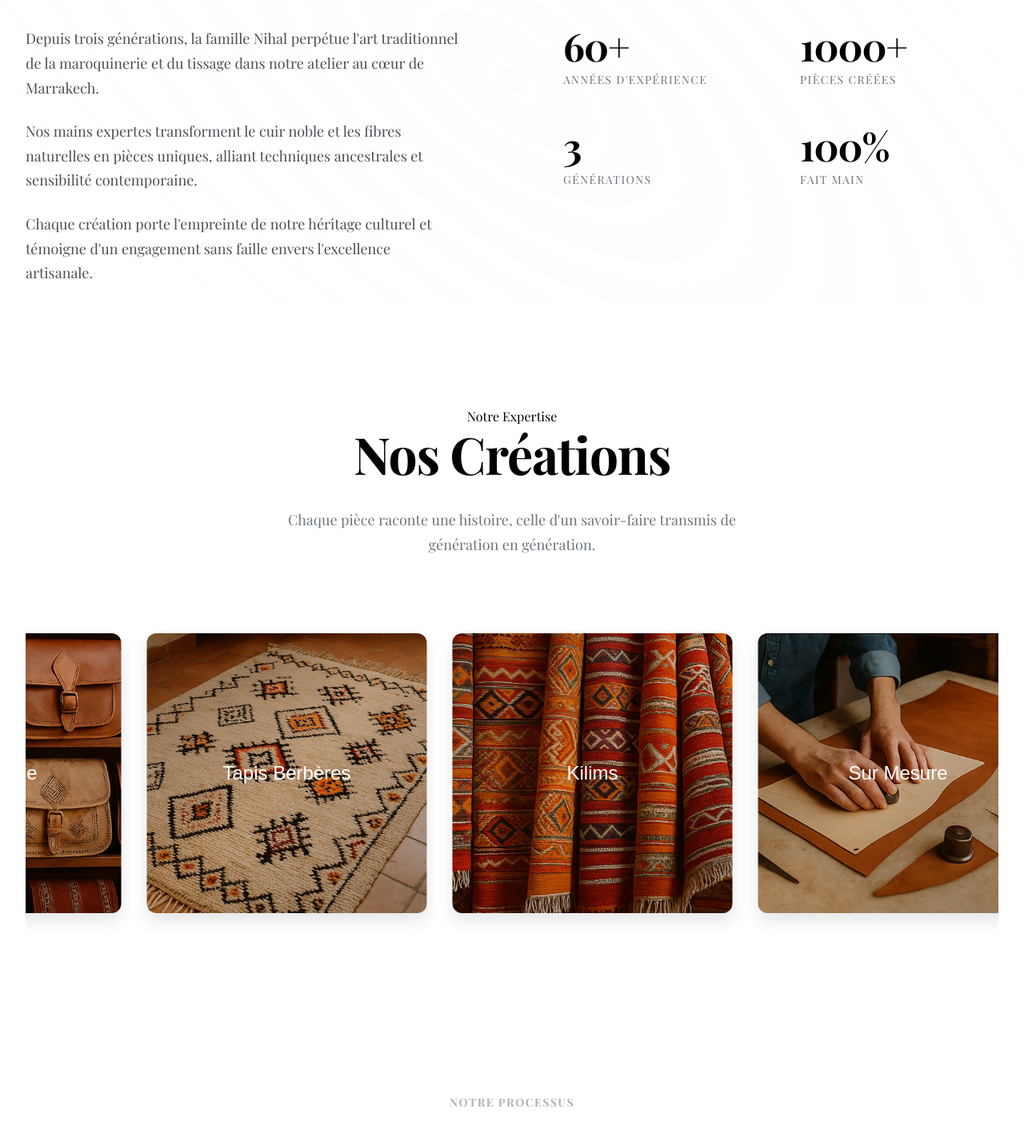
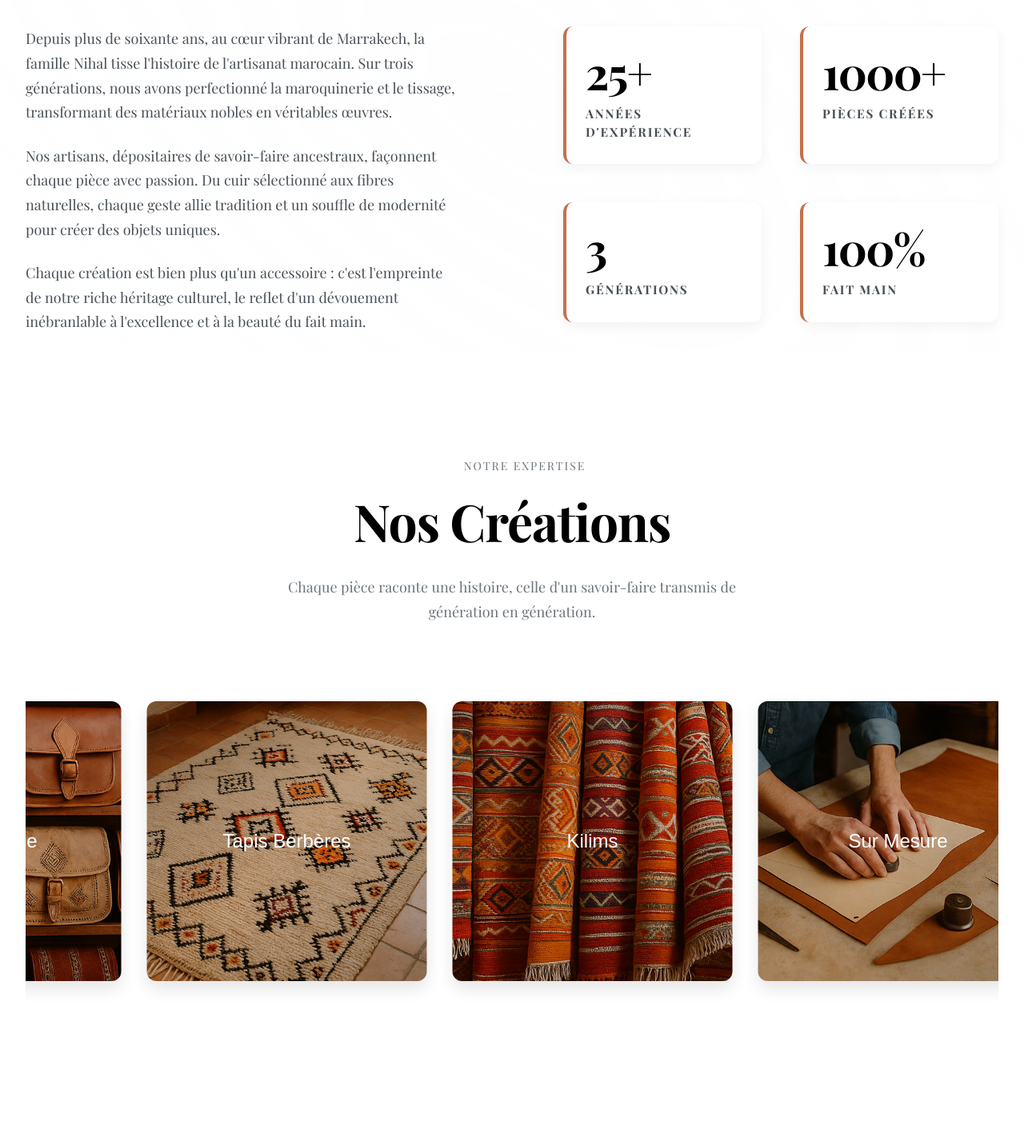
Before and after one commit to MarrakchiKid/artisanat-nihal, a Next.js app: page / in a window 1280 px wide. Shown: the part 980-2402 px from the top of the page at 80% size. Built offline with nearby package versions, Linux system fonts and the light colour scheme.

Commit message:
Amélioration de la section "Notre histoire" de la page d'accueil

```diff
--- a/src/app/(main)/_components/about.tsx
+++ b/src/app/(main)/_components/about.tsx
@@ -13,14 +13,14 @@ const AboutSection = () => {
         </div>
         <div className={styles.aboutGrid}>
           <div className={styles.aboutText}>
-            <p>Depuis trois générations, la famille Nihal perpétue l'art traditionnel de la maroquinerie et du tissage dans notre atelier au cœur de Marrakech.</p>
-            <p>Nos mains expertes transforment le cuir noble et les fibres naturelles en pièces uniques, alliant techniques ancestrales et sensibilité contemporaine.</p>
-            <p>Chaque création porte l'empreinte de notre héritage culturel et témoigne d'un engagement sans faille envers l'excellence artisanale.</p>
+            <p>Depuis plus de soixante ans, au cœur vibrant de Marrakech, la famille Nihal tisse l'histoire de l'artisanat marocain. Sur trois générations, nous avons perfectionné la maroquinerie et le tissage, transformant des matériaux nobles en véritables œuvres.</p>
+            <p>Nos artisans, dépositaires de savoir-faire ancestraux, façonnent chaque pièce avec passion. Du cuir sélectionné aux fibres naturelles, chaque geste allie tradition et un souffle de modernité pour créer des objets uniques.</p>
+            <p>Chaque création est bien plus qu'un accessoire : c'est l'empreinte de notre riche héritage culturel, le reflet d'un dévouement inébranlable à l'excellence et à la beauté du fait main.</p>
           </div>
           <div className={styles.aboutStats}>
             <div className={styles.stat}>
                 <div className={styles.statNumber}>
-                <CountUp end={60} duration={2} />+
+                <CountUp end={25} duration={2} />+
                 </div>
               <div className={styles.statLabel}>Années d'expérience</div>
             </div>
--- a/src/app/(main)/_components/work.tsx
+++ b/src/app/(main)/_components/work.tsx
@@ -14,7 +14,7 @@ export default function WorkSection() {
     <section id="work" className={styles.work}>
       <div className={styles.workContainer}>
         <div className={styles.workHeader}>
-          <span className="section-eyebrow">Notre Expertise</span>
+          <span className={styles.workEyebrow}>Notre Expertise</span>
           <h2 className={styles.workTitle}>Nos Créations</h2>
           <p className={styles.workSubtitle}>Chaque pièce raconte une histoire, celle d&apos;un savoir-faire transmis de génération en génération.</p>
         </div>
--- a/src/styles/about.module.css
+++ b/src/styles/about.module.css
@@ -88,7 +88,20 @@
   text-align: left;
   opacity: 0;
   animation: fadeInUp 0.8s ease forwards;
+  /* Styles pour faire ressortir la stat */
+  background-color: var(--white); /* Peut être un blanc cassé ou un gris très clair */
+  padding: 1.8rem 1.5rem; /* Augmente le padding pour plus d'espace */
+  border-radius: 12px; /* Coins arrondis pour un look doux */
+  box-shadow: 0 5px 15px rgba(0, 0, 0, 0.05); /* Ombre subtile */
+  border-left: 4px solid var(--terracotta, #c4704b); /* Une touche de votre couleur d'accent */
+  transition: transform 0.3s ease, box-shadow 0.3s ease; /* Transition pour le hover */
 }
+
+.stat:hover {
+    transform: translateY(-5px); /* Léger soulèvement au survol */
+    box-shadow: 0 8px 20px rgba(0, 0, 0, 0.1); /* Ombre plus prononcée */
+}
+
 
 .stat:nth-child(1) { animation-delay: 0.6s; }
 .stat:nth-child(2) { animation-delay: 0.8s; }
@@ -97,20 +110,20 @@
 
 .statNumber {
   font-family: 'Playfair Display', serif;
-  font-size: 3rem;
+  font-size: 3.5rem; /* Augmente la taille pour l'impact */
   font-weight: 700;
-  color: var(--black);
+  color: var(--black); /* Ou une couleur plus foncée pour plus de contraste */
   line-height: 1;
-  margin-bottom: 0.5rem;
-  letter-spacing: -0.02em;
+  margin-bottom: 0.8rem; /* Plus d'espace sous le nombre */
+  letter-spacing: -0.03em; /* Ajuste le letter-spacing */
 }
 
 .statLabel {
-  font-size: 0.875rem;
-  color: var(--gray-600);
+  font-size: 0.95rem; /* Légèrement plus grand pour la lisibilité */
+  color: var(--gray-700); /* Couleur plus foncée pour le label */
   text-transform: uppercase;
-  letter-spacing: 0.1em;
-  font-weight: 500;
+  letter-spacing: 0.12em; /* Plus d'espacement pour la clarté */
+  font-weight: 600; /* Plus gras */
 }
 
 /* Responsive */
@@ -130,6 +143,7 @@
 
   .stat {
     text-align: center;
+    padding: 1.5rem 1rem; /* Ajuste le padding sur mobile */
   }
 }
 
@@ -144,32 +158,20 @@
   }
 
   .statNumber {
-    font-size: 2.25rem;
+    font-size: 2.75rem; /* Ajuste la taille sur mobile */
   }
 
   .statLabel {
-    font-size: 0.75rem;
+    font-size: 0.8rem; /* Ajuste la taille sur mobile */
   }
 }
 
 @keyframes slideInUp {
-  from {
-    opacity: 0;
-    transform: translateY(50px);
-  }
-  to {
-    opacity: 1;
-    transform: translateY(0);
-  }
+  from { opacity: 0; transform: translateY(50px); }
+  to { opacity: 1; transform: translateY(0); }
 }
 
 @keyframes fadeInUp {
-  from {
-    opacity: 0;
-    transform: translateY(20px);
+  from { opacity: 0; transform: translateY(20px); }
+  to { opacity: 1; transform: translateY(0); }
 }
-  to {
-    opacity: 1;
-    transform: translateY(0);
-  }
-}
--- a/src/styles/services.module.css
+++ b/src/styles/services.module.css
@@ -10,16 +10,20 @@
 
 .servicesHeader {
   text-align: center;
-  margin-bottom: 6rem;
+  margin-bottom: 3rem;
   animation: slideInUp 1s ease 0.2s both;
 }
 
 .sectionEyebrow {
+  display: inline-block;
   font-size: 0.875rem;
-  font-weight: 600;
-  color: var(--gray-500);
+  font-weight: 500;
+  color: var(--gray-600);
   text-transform: uppercase;
-  letter-spacing: 0.1em;
+  letter-spacing: 2px;
+  margin-bottom: 1.5rem;
+  position: relative;
+  padding-left: 2rem;
 }
 
 .sectionTitle {
--- a/src/styles/work.module.css
+++ b/src/styles/work.module.css
@@ -13,6 +13,18 @@
   text-align: center;
   margin-bottom: 4rem;
   animation: slideInUp 1s ease 0.2s both;
+}
+
+.workEyebrow{
+  display: inline-block;
+  font-size: 0.875rem;
+  font-weight: 500;
+  color: var(--gray-600);
+  text-transform: uppercase;
+  letter-spacing: 2px;
+  margin-bottom: 1.5rem;
+  position: relative;
+  padding-left: 2rem;
 }
 
 .workTitle {
```
Lines whose indentation alone changed are shown as unchanged.
